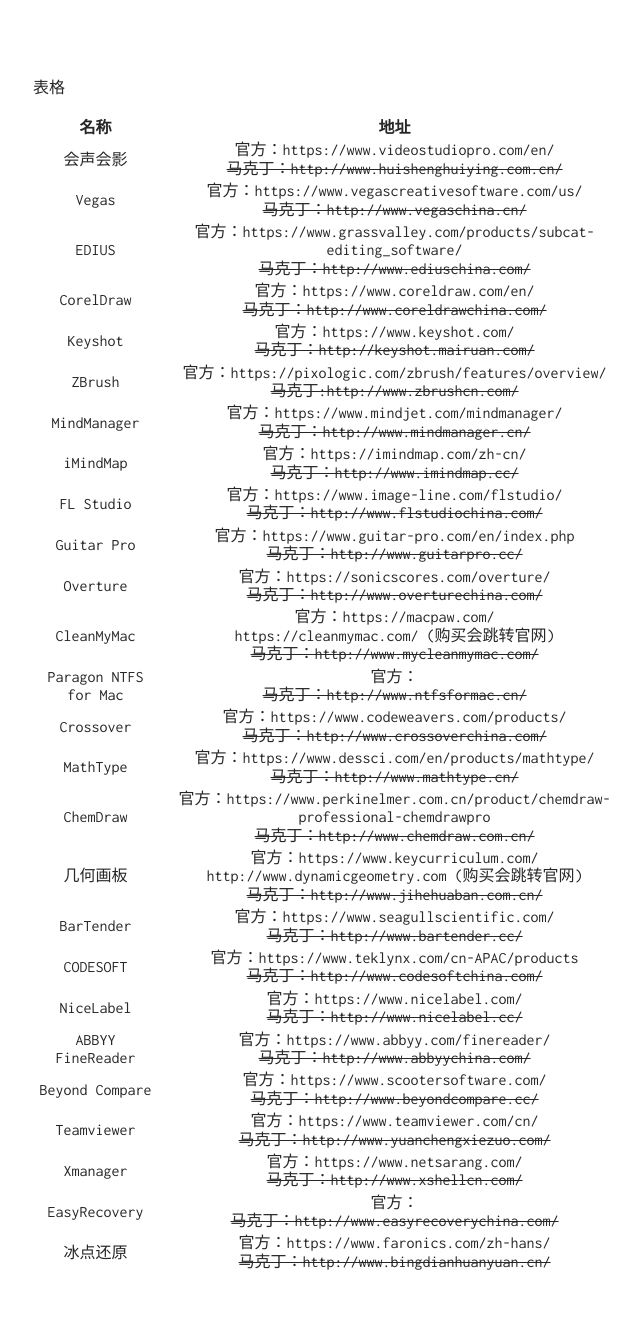
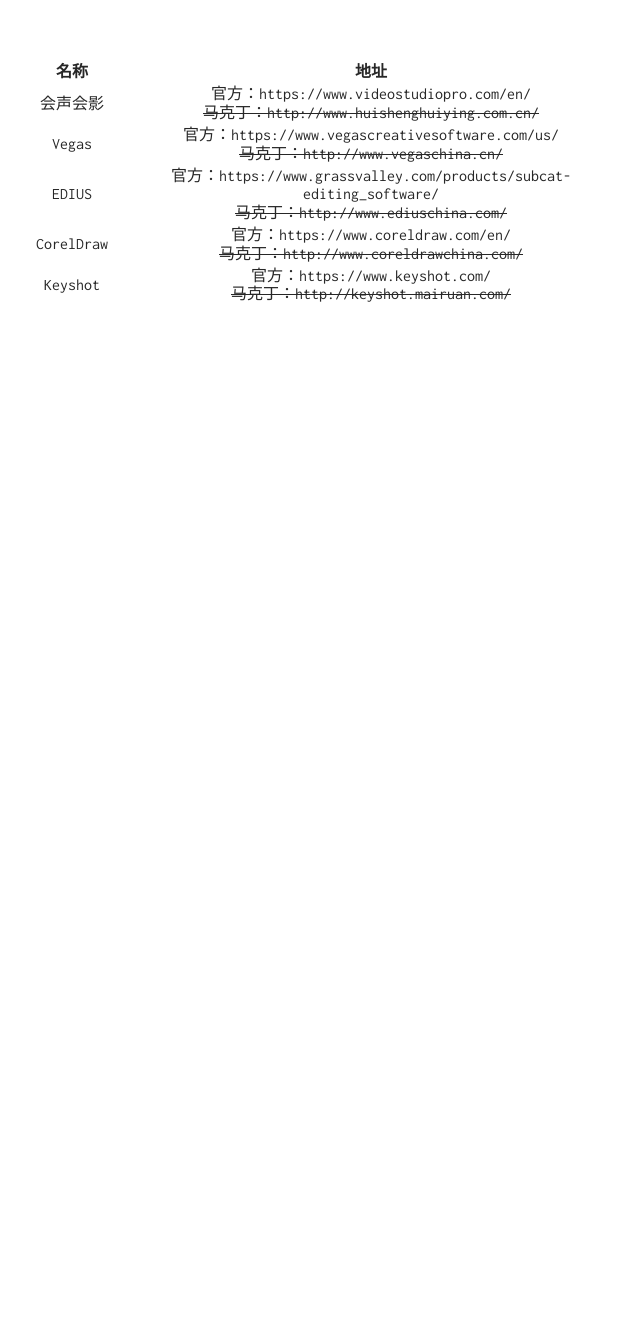
Before and after one commit to yrir/oldyuan.com, a Jekyll site: the page built from makedinglist/index.md, in a window 1280 px wide. Shown: the whole page, without its empty margins (307-947 px from the left). Built offline with Jekyll 4.4.1, drawn with Linux system fonts in a browser that asks for light colours; our own code applies the rules of GitHub Pages for plain Markdown files; Markdown is read by kramdown in place of the engine named in the settings; after the commit the page ends 900 px from its top, so only the background shows below that.

Commit message:
Update index.md

```diff
--- a/makedinglist/index.md
+++ b/makedinglist/index.md
@@ -1,5 +1,3 @@
-表格
-
 | 名称 | 地址 |
 | :---: | :---: |
 | 会声会影 | 官方：https://www.videostudiopro.com/en/<br />~~马克丁：http://www.huishenghuiying.com.cn/~~ |
@@ -7,24 +5,3 @@
 | EDIUS | 官方：https://www.grassvalley.com/products/subcat-editing_software/<br />~~马克丁：http://www.ediuschina.com/~~ |
 | CorelDraw | 官方：https://www.coreldraw.com/en/<br />~~马克丁：http://www.coreldrawchina.com/~~ |
 | Keyshot | 官方：https://www.keyshot.com/<br />~~马克丁：http://keyshot.mairuan.com/~~ |
-| ZBrush | 官方：https://pixologic.com/zbrush/features/overview/<br>~~马克丁:http://www.zbrushcn.com/~~ |
-| MindManager | 官方：https://www.mindjet.com/mindmanager/<br>~~马克丁：http://www.mindmanager.cn/~~ |
-| iMindMap | 官方：https://imindmap.com/zh-cn/<br>~~马克丁：http://www.imindmap.cc/~~ |
-| FL Studio | 官方：https://www.image-line.com/flstudio/<br>~~马克丁：http://www.flstudiochina.com/~~ |
-| Guitar Pro | 官方：https://www.guitar-pro.com/en/index.php<br>~~马克丁：http://www.guitarpro.cc/~~ |
-| Overture | 官方：https://sonicscores.com/overture/<br>~~马克丁：http://www.overturechina.com/~~ |
-| CleanMyMac | 官方：https://macpaw.com/<br>https://cleanmymac.com/ (购买会跳转官网)<br>~~马克丁：http://www.mycleanmymac.com/~~ |
-| Paragon NTFS for Mac | 官方：<br>~~马克丁：http://www.ntfsformac.cn/~~ |
-| Crossover | 官方：https://www.codeweavers.com/products/<br>~~马克丁：http://www.crossoverchina.com/~~ |
-| MathType | 官方：https://www.dessci.com/en/products/mathtype/<br>~~马克丁：http://www.mathtype.cn/~~ |
-| ChemDraw | 官方：https://www.perkinelmer.com.cn/product/chemdraw-professional-chemdrawpro<br>~~马克丁：http://www.chemdraw.com.cn/~~ |
-| 几何画板 | 官方：https://www.keycurriculum.com/<br>http://www.dynamicgeometry.com (购买会跳转官网)<br>~~马克丁：http://www.jihehuaban.com.cn/~~ |
-| BarTender | 官方：https://www.seagullscientific.com/<br>~~马克丁：http://www.bartender.cc/~~ |
-| CODESOFT | 官方：https://www.teklynx.com/cn-APAC/products<br>~~马克丁：http://www.codesoftchina.com/~~ |
-| NiceLabel | 官方：https://www.nicelabel.com/<br>~~马克丁：http://www.nicelabel.cc/~~ |
-| ABBYY FineReader | 官方：https://www.abbyy.com/finereader/<br>~~马克丁：http://www.abbyychina.com/~~ |
-| Beyond Compare | 官方：https://www.scootersoftware.com/<br>~~马克丁：http://www.beyondcompare.cc/~~ |
-| Teamviewer | 官方：https://www.teamviewer.com/cn/<br>~~马克丁：http://www.yuanchengxiezuo.com/~~ |
-| Xmanager | 官方：https://www.netsarang.com/<br>~~马克丁：http://www.xshellcn.com/~~ |
-| EasyRecovery | 官方：<br>~~马克丁：http://www.easyrecoverychina.com/~~ |
-| 冰点还原 | 官方：https://www.faronics.com/zh-hans/<br>~~马克丁：http://www.bingdianhuanyuan.cn/~~ |
```
